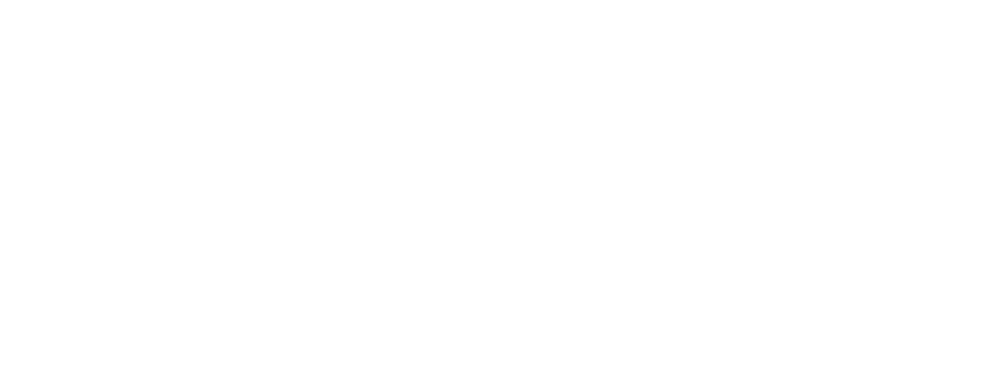
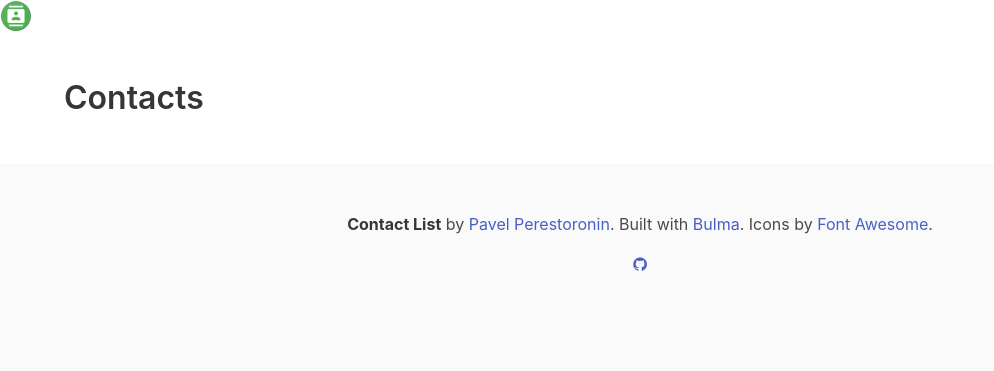
Before and after one commit to eigenein/contact-list, a Django app: page / in a window 1280 px wide. Before the commit the part shown is empty. Shown: the top 371 px of the page, without its empty margins (0-994 px from the left). Run offline with Django 3.2, Linux system fonts and the light colour scheme; some libraries are stand-ins or nearby versions.

Commit message:
Set up header and footer. Set up icons.

```diff
--- a/templates/app/index.html
+++ b/templates/app/index.html
@@ -1,14 +1,44 @@
 {% load static %}
 <html lang="en">
 <head>
-    <title>Contact List</title>
+  <title>Contact List</title>
 
-    <link rel="shortcut icon" type="image/png" href="{% static "app/favicon.ico" %}"/>
-    <link rel="icon" type="image/png" href="{% static "app/favicon-32x32.png" %}" sizes="32x32"/>
-    <link rel="icon" type="image/png" href="{% static "app/favicon-16x16.png" %}" sizes="16x16"/>
-    <link rel="stylesheet" href="https://cdnjs.cloudflare.com/ajax/libs/bulma/0.3.1/css/bulma.min.css"/>
+  <link rel="shortcut icon" type="image/png" href="{% static "app/favicon.ico" %}"/>
+  <link rel="icon" type="image/png" href="{% static "app/favicon-32x32.png" %}" sizes="32x32"/>
+  <link rel="icon" type="image/png" href="{% static "app/favicon-16x16.png" %}" sizes="16x16"/>
+  <link rel="stylesheet" href="https://cdnjs.cloudflare.com/ajax/libs/bulma/0.3.1/css/bulma.min.css"/>
+  <link href="https://maxcdn.bootstrapcdn.com/font-awesome/4.7.0/css/font-awesome.min.css" rel="stylesheet" integrity="sha384-wvfXpqpZZVQGK6TAh5PVlGOfQNHSoD2xbE+QkPxCAFlNEevoEH3Sl0sibVcOQVnN" crossorigin="anonymous">
 </head>
 <body>
+  <nav class="nav has-shadow">
+    <div class="nav-left">
+      <a class="nav-item">
+        <img src="{% static "app/favicon-32x32.png" %}" alt="Contact list logo">
+      </a>
+    </div>
+  </nav>
 
+  <section class="section">
+    <div class="container">
+      <h1 class="title">Contacts</h1>
+    </div>
+  </section>
+
+  <footer class="footer">
+    <div class="container">
+      <div class="content has-text-centered">
+        <p>
+          <strong>Contact List</strong> by <a href="http://eigenein.me">Pavel Perestoronin</a>.
+          Built with <a href="http://bulma.io">Bulma</a>.
+          Icons by <a href="http://fontawesome.io">Font Awesome</a>.
+        </p>
+        <p>
+          <a class="icon" href="https://github.com/eigenein/contact-list">
+            <i class="fa fa-github"></i>
+          </a>
+        </p>
+      </div>
+    </div>
+  </footer>
 </body>
 </html>
```
